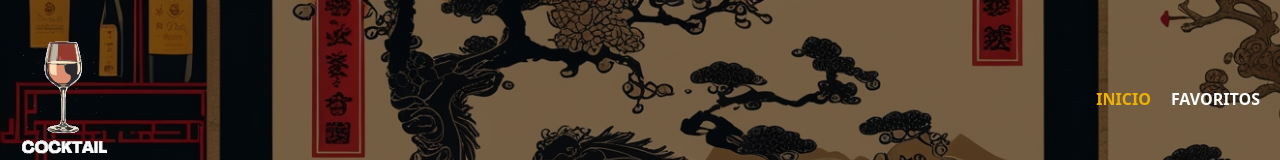
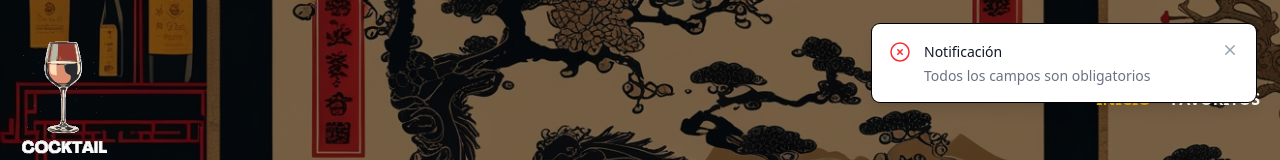
Before and after one commit to Ahklaa/Buscador-de-Bebidas-y-Recetas, a React (Vite) app: page / in a window 1280 px wide. Both pictures are taken after typing "Sample" into the empty fields and a click on the input "Buscar Recetas". Shown: the top 160 px of the page. Built offline with nearby package versions, Linux system fonts and the light colour scheme; no server answers.

Commit message:
se agrego en el notificationSlice un timeout para que se cierre la notifiacion despues de 5 sec,  ademas en el form se agrego el metodo para validar

```diff
--- a/src/components/Header.tsx
+++ b/src/components/Header.tsx
@@ -11,6 +11,8 @@ export default function Header() {
   const fetchCategories = useAppStore((state) => state.fetchCategories);
   const categories = useAppStore((state) => state.categories);
   const searchRecipes = useAppStore((state) => state.searchRecipes);
+  const showNotification = useAppStore((state) => state.showNotification)
+
   useEffect(() => {
     fetchCategories();
   }, []);
@@ -26,7 +28,10 @@ export default function Header() {
   const handleSubmit = (e: FormEvent<HTMLFormElement>) => {
     e.preventDefault();
     if (Object.values(searchFilter).includes("")) {
-      console.log("todos los campos son obligatorios");
+      showNotification({
+        text : "Todos los campos son obligatorios",
+        error : true
+      })
       return;
     }
     searchRecipes(searchFilter);
--- a/src/components/Notification.tsx
+++ b/src/components/Notification.tsx
@@ -6,6 +6,7 @@ import { useAppStore } from '../stores/useAppStore'
 export default function Notification() {
 
     const notification = useAppStore((state) => state.notification)
+    const hiddeNotification = useAppStore((state) => state.hiddeNotification)
 
   return (
     <div
@@ -43,7 +44,7 @@ export default function Notification() {
                   <button
                     type="button"
                     className="inline-flex rounded-md bg-white text-gray-400 hover:text-gray-500 focus:outline-none focus:ring-2 focus:ring-indigo-500 focus:ring-offset-2"
-                    onClick={() => { }}
+                    onClick={hiddeNotification}
                   >
                     <span className="sr-only">Cerrar</span>
                     <XMarkIcon className="h-5 w-5" aria-hidden="true" />
--- a/src/stores/notificationSlice.ts
+++ b/src/stores/notificationSlice.ts
@@ -1,4 +1,3 @@
-import { set } from "zod";
 import { StateCreator } from "zustand";
 import { FavoriteSliceType } from "./favoriteSlice";
 
@@ -10,7 +9,8 @@ export type Notification = {
 
 export type NotificationSliceType = {
     notification : Notification,
-    showNotification : (payload : Omit<Notification, 'show'>) => void
+    showNotification : (payload : Omit<Notification, 'show'>) => void,
+    hiddeNotification : () => void
 }
 
 export const createNotificationSlice : StateCreator<NotificationSliceType & FavoriteSliceType, [] , [], NotificationSliceType> = (set,get) => ({
@@ -28,5 +28,18 @@ export const createNotificationSlice : StateCreator<NotificationSliceType & Favo
                 show : true
             }
         })
+        setTimeout(() => {
+            get().hiddeNotification()
+        },5000)
+
+    },
+    hiddeNotification : () =>{
+        set({
+            notification : {
+                text : "",
+                error : false,
+                show : false,
+            }
+        })
     }
 })
```
Also changed, not shown: src/stores/favoriteSlice.ts (line endings or trailing spaces).
